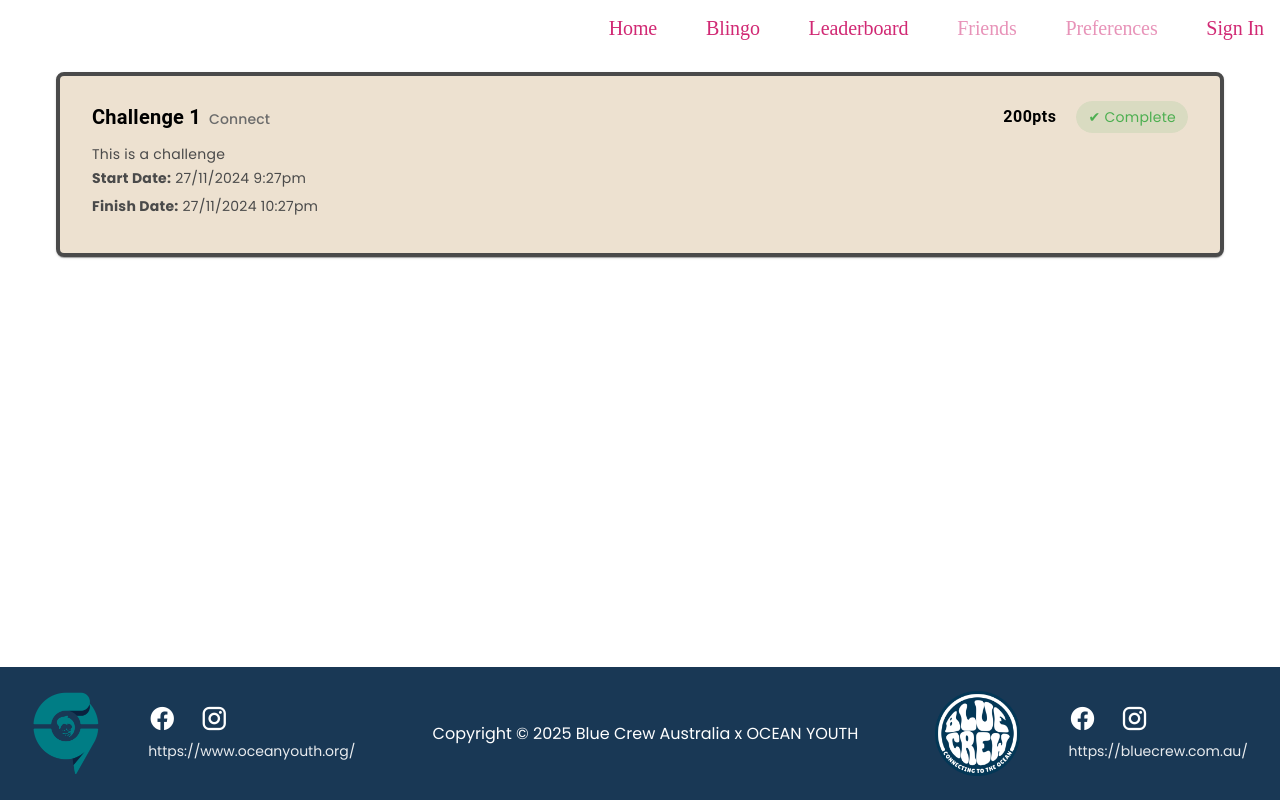
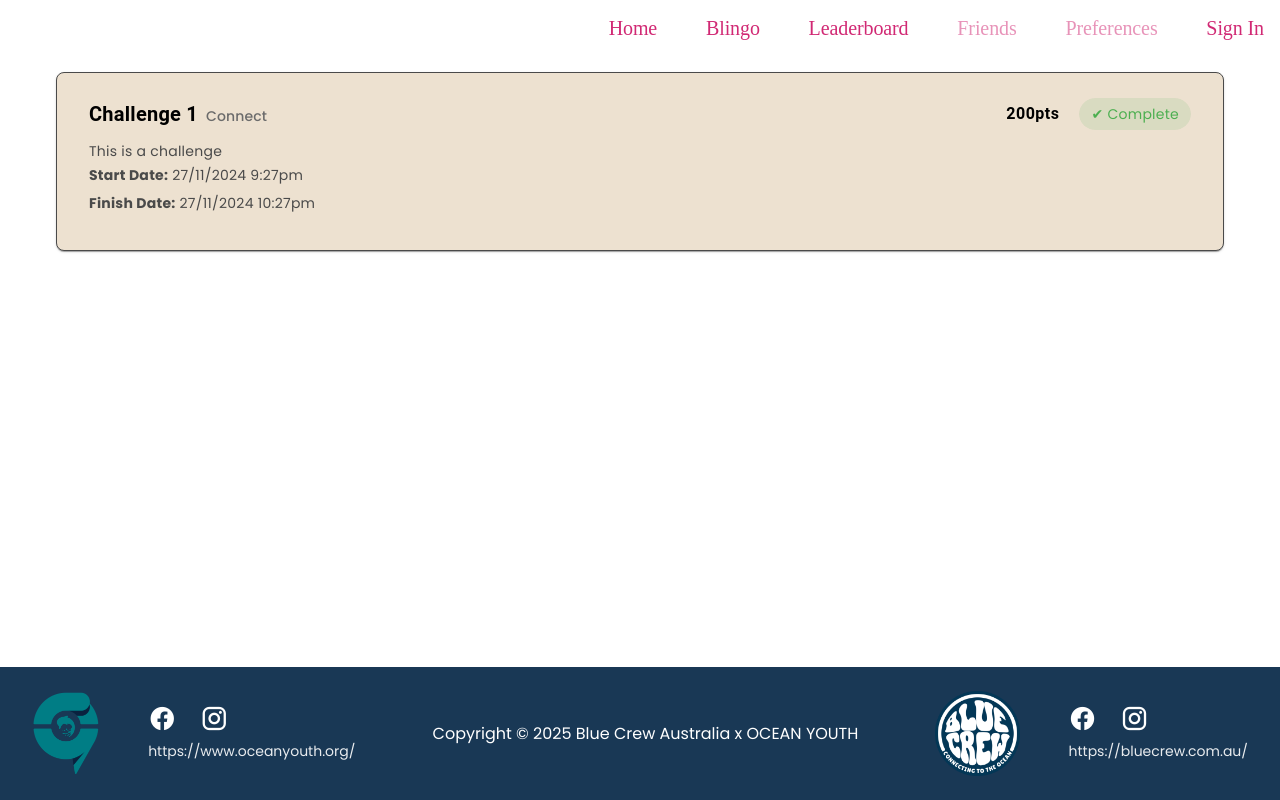
Before and after one commit to codersforcauses/bluecrew, a Vue app in the folder client/: page /profile in a window 1280 px wide. Built offline with nearby package versions, Linux system fonts and the light colour scheme; no server answers; the HTML template or start-up script is replaced by a standard one; a web font is replaced by a local one.

Commit message:
changed border radius

```diff
--- a/client/src/components/ChallengesCard.vue
+++ b/client/src/components/ChallengesCard.vue
@@ -51,7 +51,7 @@
   padding-right: 20px;
   align-items: center;
   border-radius: 8px;
-  border-width: 4px;
+  border-width: 1px;
   border-color: #4a4a4a ;
 }
 .subtitle {
```
